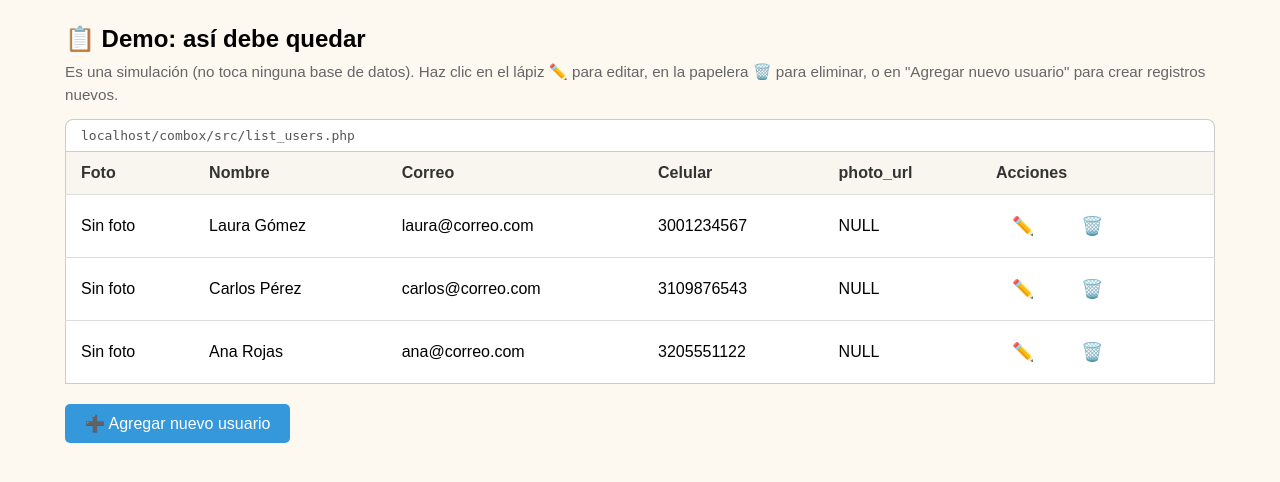
After one commit to sararuiz47/mainstore, a PHP site: page /combox/list_users.php in a window 1280 px wide. The commit adds this page. Shown: the top 482 px of the page. Run offline with PHP 8.4, Linux system fonts and the light colour scheme.

```diff
--- /dev/null
+++ b/codigo/list_users.php
@@ -0,0 +1,274 @@
+<!DOCTYPE html>
+<html lang="es">
+<head>
+    <meta charset="UTF-8">
+    <meta name="viewport" content="width=device-width, initial-scale=1.0">
+    <title>Lista de Usuarios — Editable</title>
+    <style>
+        * {
+            box-sizing: border-box;
+            font-family: Arial, sans-serif;
+            margin: 0;
+            padding: 0;
+        }
+        body {
+            background-color: #fdf8f0;
+            padding: 25px;
+            max-width: 1200px;
+            margin: 0 auto;
+        }
+        .instruccion {
+            color: #666;
+            font-size: 0.95em;
+            margin-bottom: 12px;
+            line-height: 1.5;
+        }
+        .ruta {
+            background: #fff;
+            border: 1px solid #ccc;
+            border-bottom: none;
+            padding: 8px 15px;
+            border-radius: 8px 8px 0 0;
+            font-family: monospace;
+            color: #555;
+        }
+        table {
+            width: 100%;
+            border-collapse: collapse;
+            background: #fff;
+            border: 1px solid #ccc;
+            border-radius: 0 0 8px 8px;
+            margin-bottom: 20px;
+        }
+        th, td {
+            padding: 12px 15px;
+            text-align: left;
+            border-bottom: 1px solid #ddd;
+        }
+        th {
+            background-color: #f9f6f0;
+            font-weight: bold;
+            color: #333;
+        }
+        tr:last-child td {
+            border-bottom: none;
+        }
+        .editar {
+            color: #e67e22;
+            font-size: 18px;
+            cursor: pointer;
+            border: none;
+            background: none;
+            margin-right: 10px;
+        }
+        .editar:hover {
+            color: #d35400;
+        }
+        .eliminar {
+            color: #e74c3c;
+            font-size: 18px;
+            cursor: pointer;
+            border: none;
+            background: none;
+        }
+        .eliminar:hover {
+            color: #c0392b;
+        }
+        input {
+            width: 100%;
+            padding: 6px 8px;
+            border: 1px solid #ccc;
+            border-radius: 4px;
+            font-size: 0.95em;
+        }
+        button {
+            padding: 8px 16px;
+            border: none;
+            border-radius: 5px;
+            cursor: pointer;
+            font-size: 0.95em;
+        }
+        .btn-guardar {
+            background-color: #27ae60;
+            color: white;
+            margin-right: 6px;
+        }
+        .btn-guardar:hover {
+            background-color: #219653;
+        }
+        .btn-cancelar {
+            background-color: #95a5a6;
+            color: white;
+            margin-right: 6px;
+        }
+        .btn-cancelar:hover {
+            background-color: #7f8c8d;
+        }
+        .btn-agregar {
+            background-color: #3498db;
+            color: white;
+            padding: 10px 20px;
+            font-size: 1em;
+        }
+        .btn-agregar:hover {
+            background-color: #2980b9;
+        }
+        .acciones {
+            white-space: nowrap;
+        }
+        .mensaje {
+            margin-top: 10px;
+            padding: 10px;
+            border-radius: 5px;
+            display: none;
+        }
+        .mensaje.exito {
+            background-color: #d4edda;
+            color: #155724;
+            display: block;
+        }
+        .mensaje.error {
+            background-color: #f8d7da;
+            color: #721c24;
+            display: block;
+        }
+    </style>
+</head>
+<body>
+
+    <h2 style="margin-bottom: 8px;">📋 Demo: así debe quedar</h2>
+    <p class="instruccion">
+        Es una simulación (no toca ninguna base de datos). Haz clic en el lápiz ✏️ para editar, en la papelera 🗑️ para eliminar, o en "Agregar nuevo usuario" para crear registros nuevos.
+    </p>
+
+    <div class="ruta">localhost/combox/src/list_users.php</div>
+
+    <table id="tablaUsuarios">
+        <thead>
+            <tr>
+                <th>Foto</th>
+                <th>Nombre</th>
+                <th>Correo</th>
+                <th>Celular</th>
+                <th>photo_url</th>
+                <th>Acciones</th>
+            </tr>
+        </thead>
+        <tbody id="cuerpoTabla">
+            <!-- Los usuarios se cargan aquí con JavaScript -->
+        </tbody>
+    </table>
+
+    <button class="btn-agregar" onclick="agregarFila()">➕ Agregar nuevo usuario</button>
+
+    <div id="mensaje" class="mensaje"></div>
+
+<script>
+// Datos iniciales
+let usuarios = [
+    { foto: 'Sin foto', nombre: 'Laura Gómez', correo: 'laura@correo.com', celular: '3001234567', photo_url: 'NULL' },
+    { foto: 'Sin foto', nombre: 'Carlos Pérez', correo: 'carlos@correo.com', celular: '3109876543', photo_url: 'NULL' },
+    { foto: 'Sin foto', nombre: 'Ana Rojas', correo: 'ana@correo.com', celular: '3205551122', photo_url: 'NULL' }
+];
+
+let filaEditando = null;
+let indiceEditando = null;
+
+// Cargar datos al iniciar
+cargarTabla();
+
+function cargarTabla() {
+    const tbody = document.getElementById('cuerpoTabla');
+    tbody.innerHTML = '';
+
+    usuarios.forEach((usuario, indice) => {
+        const fila = document.createElement('tr');
+        fila.innerHTML = `
+            <td>${usuario.foto}</td>
+            <td>${usuario.nombre}</td>
+            <td>${usuario.correo}</td>
+            <td>${usuario.celular}</td>
+            <td>${usuario.photo_url}</td>
+            <td class="acciones">
+                <button class="editar" onclick="editarFila(${indice}, this)" title="Editar">✏️</button>
+                <button class="eliminar" onclick="eliminarFila(${indice})" title="Eliminar">🗑️</button>
+            </td>
+        `;
+        tbody.appendChild(fila);
+    });
+}
+
+function editarFila(indice, boton) {
+    if (filaEditando !== null && filaEditando !== boton.closest('tr')) {
+        cancelarEdicion();
+    }
+
+    filaEditando = boton.closest('tr');
+    indiceEditando = indice;
+    const u = usuarios[indice];
+
+    filaEditando.innerHTML = `
+        <td><input type="text" id="edit-foto" value="${u.foto}"></td>
+        <td><input type="text" id="edit-nombre" value="${u.nombre}"></td>
+        <td><input type="email" id="edit-correo" value="${u.correo}"></td>
+        <td><input type="text" id="edit-celular" value="${u.celular}"></td>
+        <td><input type="text" id="edit-photo_url" value="${u.photo_url}"></td>
+        <td class="acciones">
+            <button class="btn-guardar" onclick="guardarEdicion()">✅ Guardar</button>
+            <button class="btn-cancelar" onclick="cancelarEdicion()">❌ Cancelar</button>
+        </td>
+    `;
+}
+
+function guardarEdicion() {
+    usuarios[indiceEditando] = {
+        foto: document.getElementById('edit-foto').value,
+        nombre: document.getElementById('edit-nombre').value,
+        correo: document.getElementById('edit-correo').value,
+        celular: document.getElementById('edit-celular').value,
+        photo_url: document.getElementById('edit-photo_url').value
+    };
+
+    filaEditando = null;
+    indiceEditando = null;
+    cargarTabla();
+    mostrarMensaje('✅ Cambios guardados correctamente', 'exito');
+}
+
+function cancelarEdicion() {
+    filaEditando = null;
+    indiceEditando = null;
+    cargarTabla();
+}
+
+function agregarFila() {
+    const nuevaFila = { foto: 'Sin foto', nombre: '', correo: '', celular: '', photo_url: 'NULL' };
+    usuarios.push(nuevaFila);
+    const indiceNuevo = usuarios.length - 1;
+    cargarTabla();
+
+    const filas = document.getElementById('cuerpoTabla').children;
+    editarFila(indiceNuevo, filas[indiceNuevo].querySelector('.editar'));
+    mostrarMensaje('➕ Nuevo usuario agregado — completa los datos y guarda', 'exito');
+}
+
+function eliminarFila(indice) {
+    if (confirm('⚠️ ¿Estás seguro de eliminar este usuario? Esta acción no se puede deshacer.')) {
+        usuarios.splice(indice, 1);
+        cargarTabla();
+        mostrarMensaje('🗑️ Usuario eliminado correctamente', 'exito');
+    }
+}
+
+function mostrarMensaje(texto, tipo) {
+    const mensaje = document.getElementById('mensaje');
+    mensaje.textContent = texto;
+    mensaje.className = `mensaje ${tipo}`;
+    setTimeout(() => {
+        mensaje.style.display = 'none';
+    }, 4000);
+}
+</script>
+
+</body>
+</html>
```
Also changed, not shown: codigo/base de datos.php (+13 -12 lines), codigo/verificar_login.php (+12 -8 lines).
